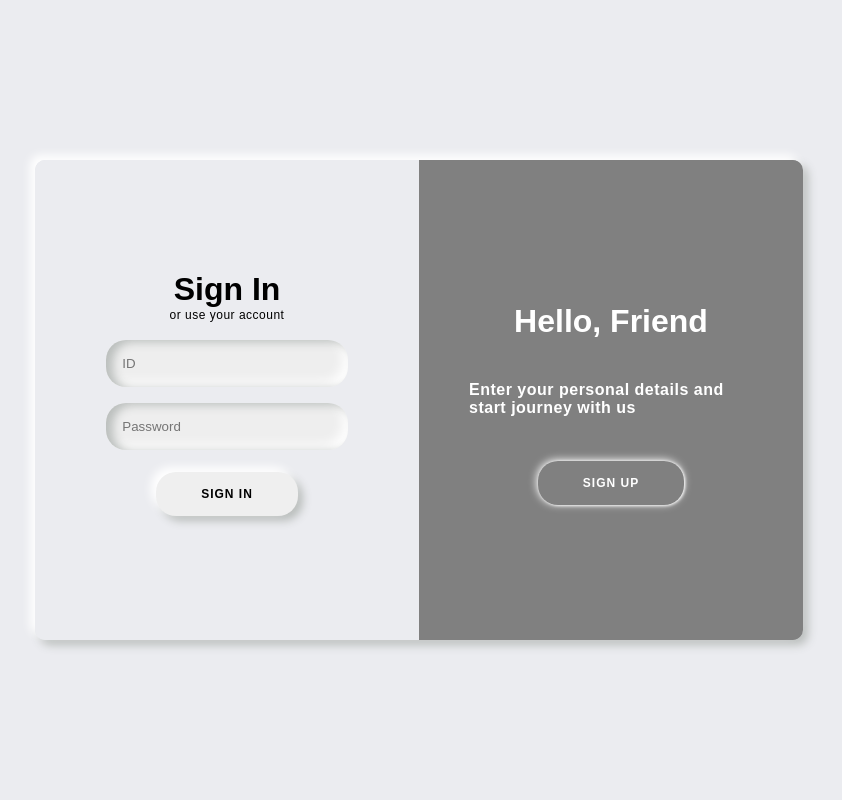
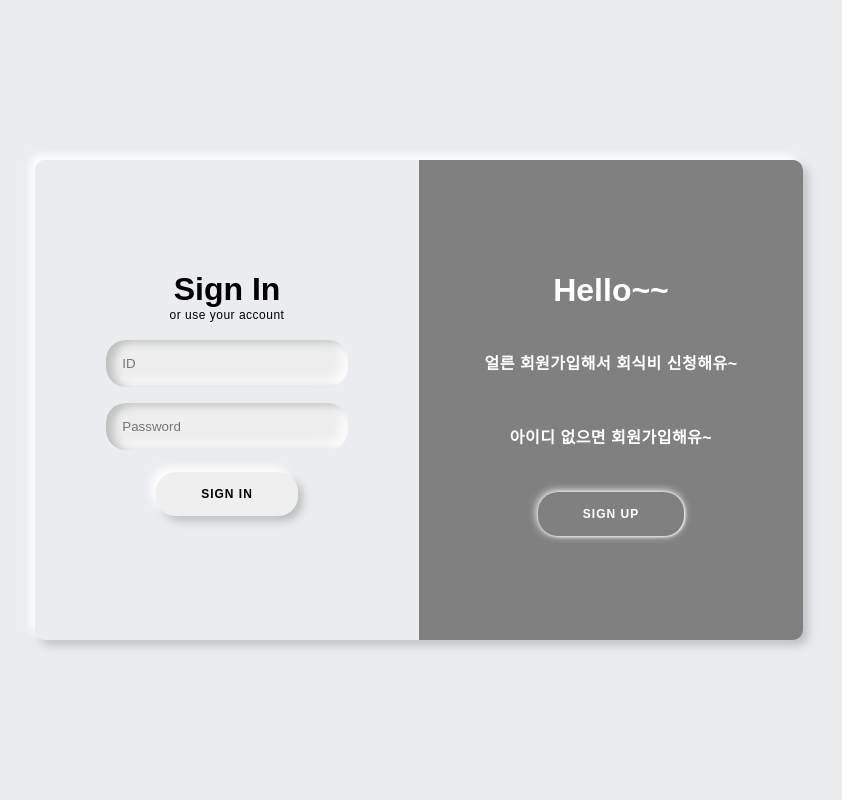
Before and after one commit to kvkvd12/5i_support_project, a Django app: page /login/ in a window 1280 px wide. Shown: the whole page, without its empty margins (221-1063 px from the left). Run offline with Django 4.2, Linux system fonts and the light colour scheme; some libraries are stand-ins or nearby versions.

Commit message:
[modify]로그인,회원가입 에러창 생성, 문구 수정

```diff
--- a/requirements.txt
+++ b/requirements.txt
@@ -11,6 +11,7 @@ contourpy==1.0.5
 cycler==0.11.0
 decorator==5.1.1
 Django==4.1.2
+django-mathfilters==1.0.0
 executing==1.1.1
 fonttools==4.37.4
 google-auth==2.12.0
--- a/support_data/views.py
+++ b/support_data/views.py
@@ -27,7 +27,7 @@ def upload(request):
         if int(input_num) == my_image.people_num:
             return redirect(f'/result/{my_image.id}/')
         else:
-            my_image.delete()
+            # my_image.delete()
             return render(request, 'support_data/upload.html',{'error':'인원 수가 일치하지 않습니다'})
 
 
--- a/templates/user/login.html
+++ b/templates/user/login.html
@@ -201,9 +201,11 @@
   .social-links div:active {
     box-shadow: inset 1px 1px 2px #babebc, inset -1px -1px 2px #fff;
   }
+
   .overlay-right {
     background-color: gray
   }
+
   .overlay_btn {
     background-color: gray
   }
@@ -219,14 +221,21 @@
           <span>or use your account</span>
           <input type="text" placeholder="ID" name="username">
           <input type="password" placeholder="Password" name="password">
+          {% if error %}
+          <div style="color:red;" role="alert">
+            {{ error }}
+          </div>
+          {% endif %}
           <button class="form_btn">Sign In</button>
         </form>
       </div>
       <div class="overlay-container">
         <div class="overlay-right">
-          <h1>Hello, Friend</h1>
-          <p>Enter your personal details and start journey with us</p>
-          <button id="signUp" class="overlay_btn"><a href="/signup" style="text-decoration: none; color: inherit;">Sign Up</a></button>
+          <h1>Hello~~</h1>
+          <p>얼른 회원가입해서 회식비 신청해유~</p>
+          <p>아이디 없으면 회원가입해유~</p>
+          <button id="signUp" class="overlay_btn"><a href="/signup" style="text-decoration: none; color: inherit;">Sign
+              Up</a></button>
         </div>
       </div>
     </div>
```
Also changed, not shown: templates/user/signup.html (+8 -2 lines), support_data/migrations/0001_initial.py, support_data/migrations/0002_initial.py, support_data/migrations/__init__.py (added), user/migrations/0001_initial.py, user/migrations/__init__.py (added).
